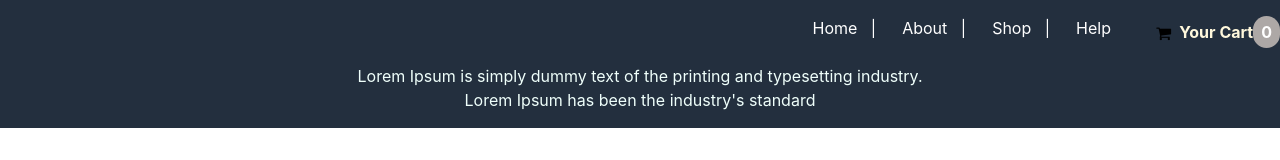
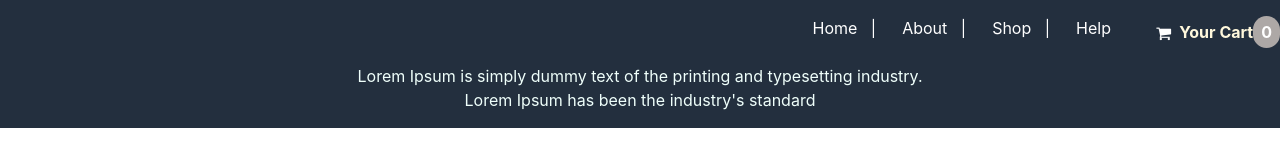
Before and after one commit to hsachan13/E-commerce, a React (Create React App) app: page /products in a window 1280 px wide. Shown: the top 160 px of the page. Built offline with nearby package versions, Linux system fonts and the light colour scheme; no server answers.

Commit message:
Update cartButton.js

```diff
--- a/src/components/Cart/HeaderCartButton/cartButton.js
+++ b/src/components/Cart/HeaderCartButton/cartButton.js
@@ -12,7 +12,7 @@ const CartButton = (props) => {
   return (
     <button className={classes.button}>
       <span className={classes.icon}>
-      <i class="fa fa-shopping-cart" style={{"color" : "black"}}></i>      </span>
+      <i class="fa fa-shopping-cart" style={{"color" : "#fff"}}></i>      </span>
       <NavLink  to="/cart" className={classes.text}><span >Your Cart</span></NavLink>
       <span className={classes.badge}>{numberOfCartItem}</span>
     </button>
```
